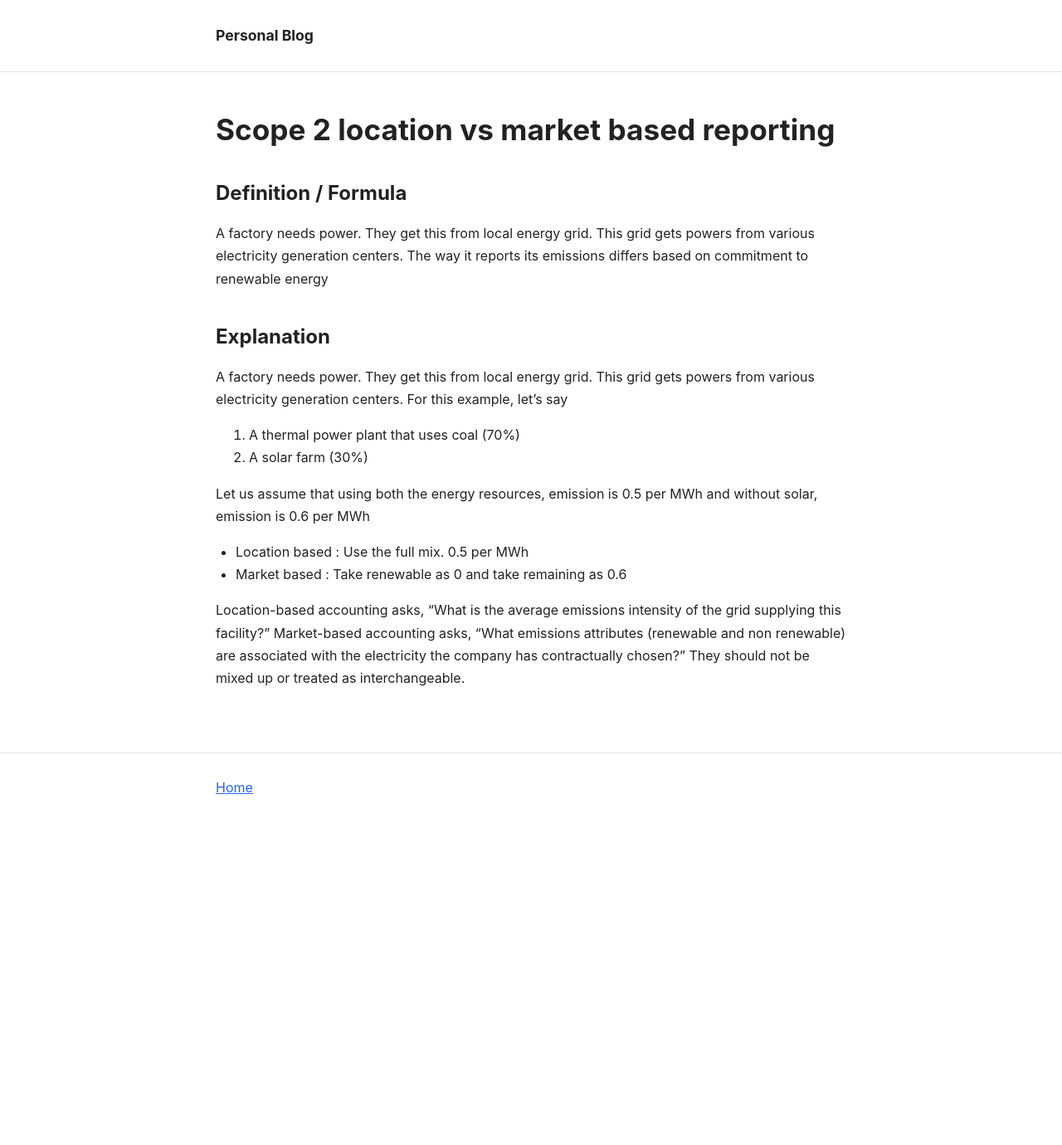
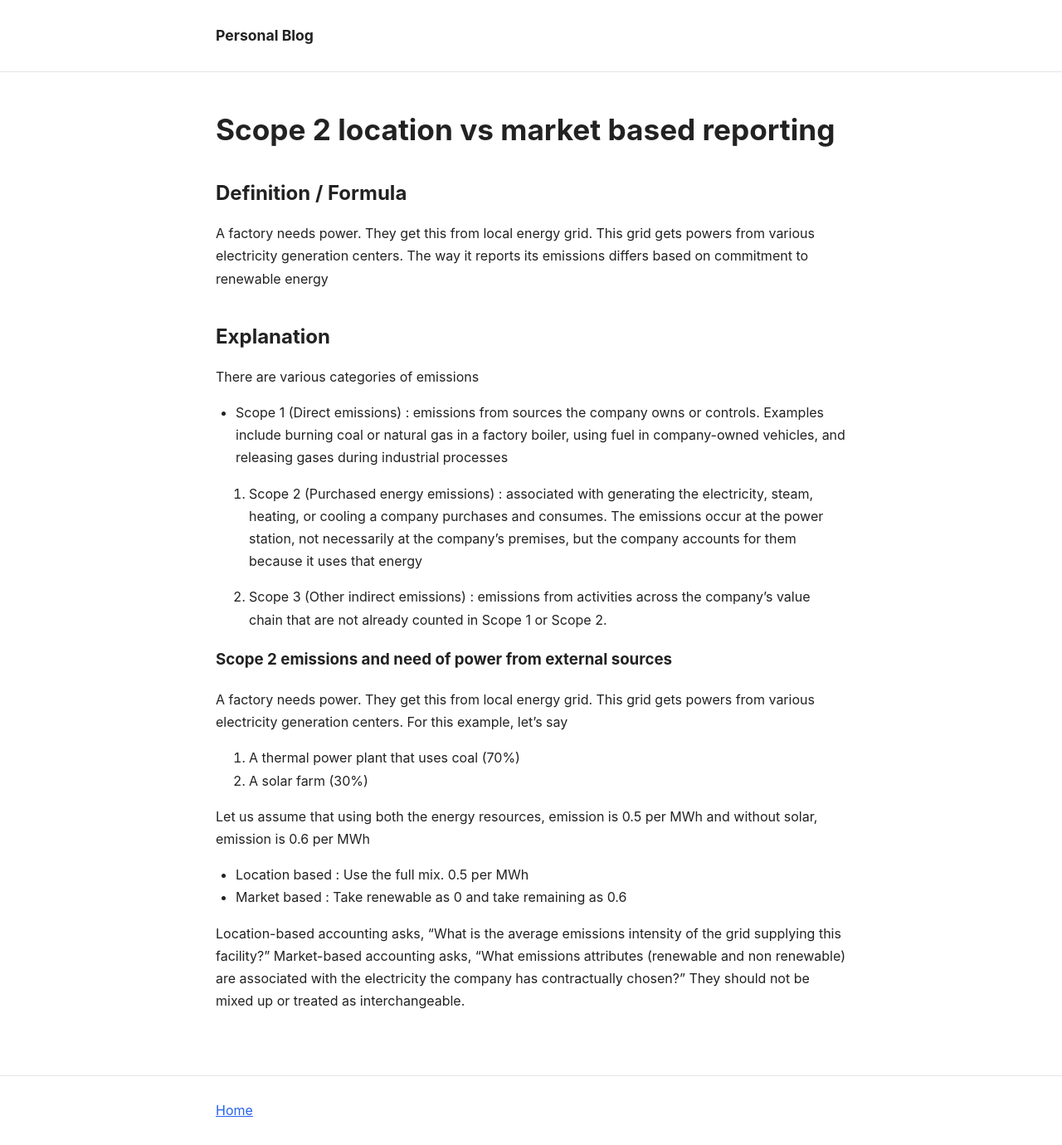
Before and after one commit to BeardedOwl1357/Personal_Blog, a Jekyll site: the page built from _articles/sustainability/scope-2-location-vs-market-based-reporting.md, in a window 1280 px wide. Shown: the whole page at 83% size. Built offline with Jekyll 4.4.1, drawn with Linux system fonts in a browser that asks for light colours; before the commit the page ends 991 px from its top, so only the background shows below that.

Commit message:
Generic addition

```diff
--- a/_articles/sustainability/scope-2-location-vs-market-based-reporting.md
+++ b/_articles/sustainability/scope-2-location-vs-market-based-reporting.md
@@ -15,6 +15,15 @@ A factory needs power. They get this from local energy grid. This grid gets powe
 
 ## Explanation
 
+There are various categories of emissions
+- Scope 1 (Direct emissions) : emissions from sources the company owns or controls. Examples include burning coal or natural gas in a factory boiler, using fuel in company-owned vehicles, and releasing gases during industrial processes
+
+2. Scope 2 (Purchased energy emissions) : associated with generating the electricity, steam, heating, or cooling a company purchases and consumes. The emissions occur at the power station, not necessarily at the company's premises, but the company accounts for them because it uses that energy
+
+3. Scope 3 (Other indirect emissions) : emissions from activities across the company's value chain that are not already counted in Scope 1 or Scope 2.
+
+### Scope 2 emissions and need of power from external sources
+
 A factory needs power. They get this from local energy grid. This grid gets powers from various electricity generation centers. For this example, let's say
 1. A thermal power plant that uses coal (70%)
 2. A solar farm (30%)
```
Also changed, not shown: 1 other file.
